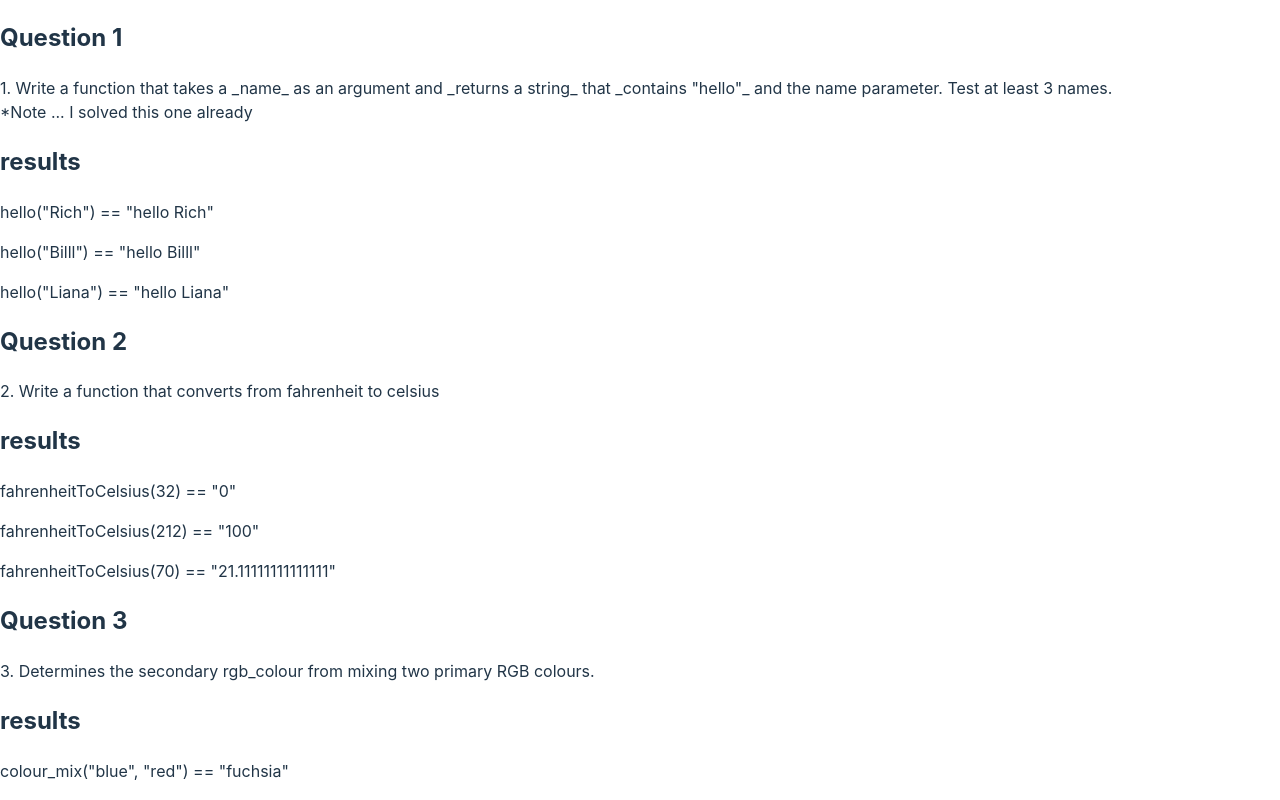
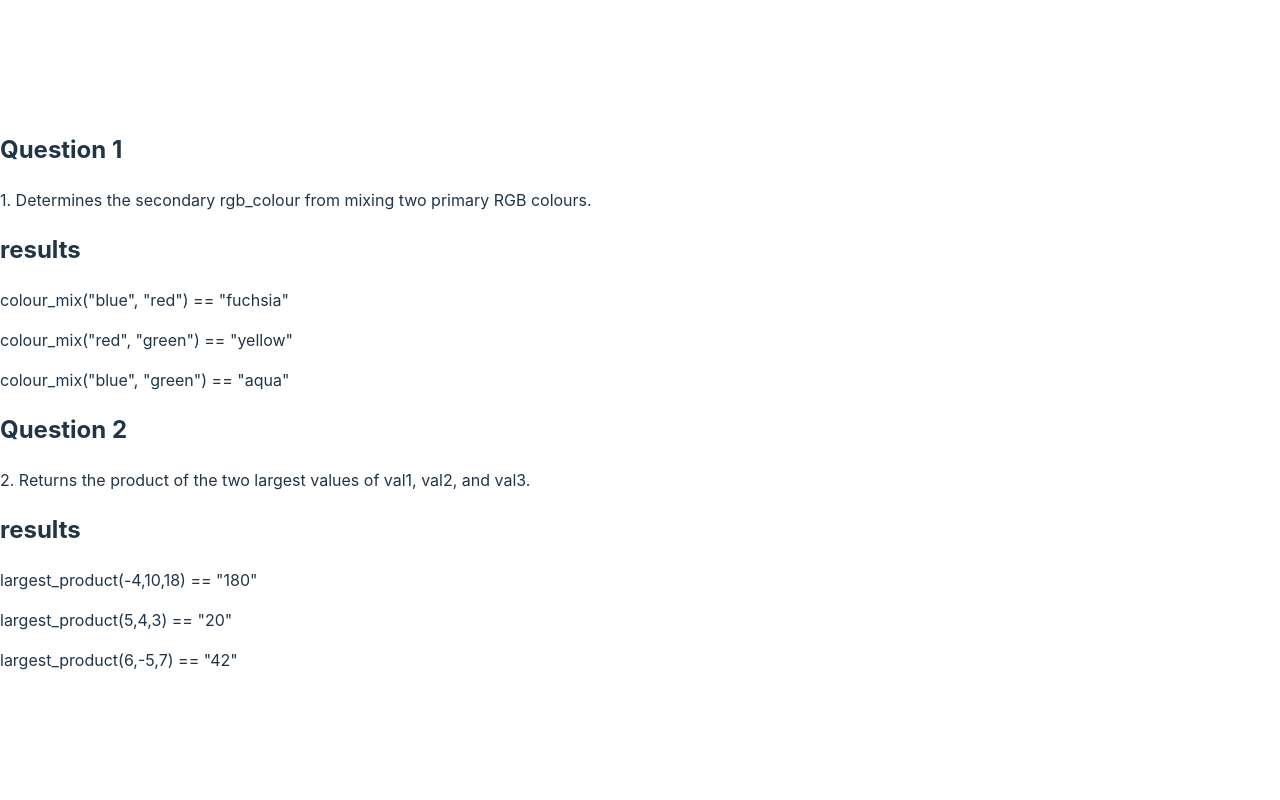
Before and after one commit to LianaV27/UX308FinalExam, a React (Vite) app: page / in a window 1280 px wide. Shown: the top 800 px of the page. Built offline with nearby package versions, Linux system fonts and the light colour scheme.

Commit message:
delete sample questions

```diff
--- a/src/App.jsx
+++ b/src/App.jsx
@@ -1,12 +1,11 @@
-import {Question1, Question2, Question3, Question4} from './components.jsx';
+import {Question1, Question2} from './components.jsx';
 
 function App() {
   return (
     <>
         <Question1 />
         <Question2 />
-        <Question3 />
-        <Question4 />
+
     </>
   )
 }
--- a/src/components.jsx
+++ b/src/components.jsx
@@ -1,31 +1,9 @@
-import { fahrenheitToCelsius, hello, colour_mix, largest_product } from './functions.js';
+import {  colour_mix, largest_product } from './functions.js';
 
 function Question1() {
     return <section>
         <h2>Question 1</h2>
-        1. Write a function that takes a _name_ as an argument and _returns a string_ that _contains "hello"_ and the name parameter. Test at least 3 names. <br />*Note ... I solved this one already
-        <h2>results</h2>
-        <p>hello("Rich") == "{hello('Rich')}"</p>
-        <p>hello("Billl") == "{hello('Billl')}"</p>
-        <p>hello("Liana") == "{hello("Liana")}"</p>
-    </section>;
-}
-
-function Question2() {
-    return <section>
-         <h2>Question 2</h2>
-        2. Write a function that converts from fahrenheit to celsius
-        <h2>results</h2>
-        <p>fahrenheitToCelsius(32) == "{fahrenheitToCelsius(32)}"</p>
-        <p>fahrenheitToCelsius(212) == "{fahrenheitToCelsius(212)}"</p>
-        <p>fahrenheitToCelsius(70) == "{fahrenheitToCelsius(70)}"</p>
-    </section>
-}
-
-function Question3() {
-    return <section>
-        <h2>Question 3</h2>
-        3. Determines the secondary rgb_colour from mixing two primary RGB colours.
+        1. Determines the secondary rgb_colour from mixing two primary RGB colours.
         <h2>results</h2>
         <p>colour_mix("blue", "red") == "{colour_mix("blue", "red")}"</p>
         <p>colour_mix("red", "green") == "{colour_mix("green", "red")}"</p>
@@ -33,13 +11,15 @@ function Question3() {
     </section>
 }
 
-function Question4() {
+function Question2() {
     return <section>
-        <h2>Question 4</h2>
-        1. Returns the product of the two largest values of val1, val2, and val3.
+        <h2>Question 2</h2>
+        2. Returns the product of the two largest values of val1, val2, and val3.
         <h2>results</h2>
-        <p>largest_product(-8,12,20) == "{largest_product(-8,12,20)}"</p>
+        <p>largest_product(-4,10,18) == "{largest_product(-4,10,18)}"</p>
+        <p>largest_product(5,4,3) == "{largest_product(5,4,3)}"</p>
+        <p>largest_product(6,-5,7) == "{largest_product(6,-5,7)}"</p>
     </section>
 }
 
-export { Question1, Question2, Question3, Question4 }
+export { Question1, Question2 }
--- a/src/functions.js
+++ b/src/functions.js
@@ -1,13 +1,3 @@
-function hello(name){
-    return(`hello ${name}`);
-}
-
-function fahrenheitToCelsius(fahrenheit){
-    const celsius = (fahrenheit -32) * 5/9
-    return celsius;
-}
-
-
 function colour_mix(rgb_colour1, rgb_colour2){
 
     let rgb_colour;
@@ -38,39 +28,24 @@ function colour_mix(rgb_colour1, rgb_colour2){
     return rgb_colour;
 }
 
-/*
-        -------------------------------------------------------
-        Returns the product of the two largest values of
-        val1, val2, and val3.
-        Use: product = largest_product(val1, val2, val3)
-        -------------------------------------------------------
-        Parameters:
-            val1 - a number (float)
-            val2 - a number (float)
-            val3 - a number (float)
-        Returns:
-            product - the product of the two largest values of
-                val1, val2, and val3 (float)
-        ------------------------------------------------------
-     */
 
 function largest_product(val1, val2, val3){
     let product;
 
      // 1 & 2
-     if(val1 && val2 > val3){
+     if(val1 > val3 && val2 > val3){
         product = val1 * val2;
 
     // 1 & 3
-     } else if (val1 && val3 > val2){
+     } else if (val1 > val2 && val3 > val2){
         product = val1 * val3;
 
     // 2 & 3
-     } else if (val2 && val3 > val1){
+     } else if (val2 > val1 && val3 > val1){
         product = val2 * val3;
      }
        return product;
     }
 
 
-export {hello, fahrenheitToCelsius, colour_mix, largest_product}
+export {colour_mix, largest_product}
```
